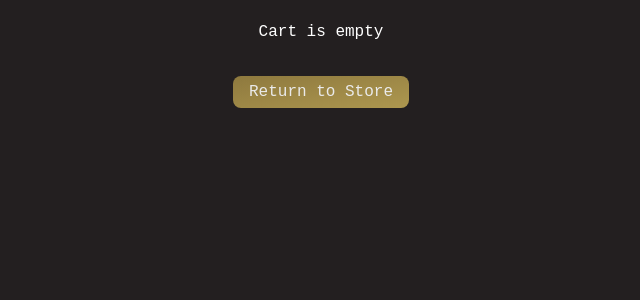
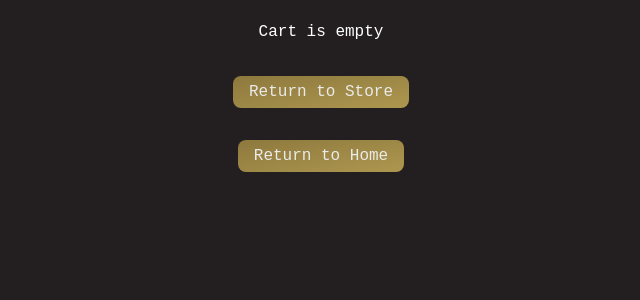
Before and after one commit to vipul-khedekar/top-1percent-exchange_buysell, a React (Vite) app: page /cart in a window 1280 px wide. Shown: the top 300 px of the page, without its empty margins (319-959 px from the left). Built offline with nearby package versions, Linux system fonts and the light colour scheme.

Commit message:
Update: Return to home button and scaling animations.

```diff
--- a/src/pages/Cart.tsx
+++ b/src/pages/Cart.tsx
@@ -16,24 +16,41 @@ function Cart() {
       {cartItems.length > 0 ? (
         <div className="flex flex-col justify-center items-center gap-8 text-2xl">
           <h3>Cart Items</h3>
+
           {cartItems.map((item) => {
             return <CartContent key={item.id} {...item} />;
           })}
+
           <Link
-            className="bg-gradient-to-br from-darkGold to-gold rounded-lg py-1 px-4"
+            className="bg-gradient-to-br from-darkGold to-gold rounded-lg py-1 px-4 text-lg ease-in duration-200 hover:scale-110"
             to="/store/buy"
           >
             Return to Store
+          </Link>
+
+          <Link
+            className="bg-gradient-to-br from-darkGold to-gold rounded-lg py-1 px-4 text-lg ease-in duration-200 hover:scale-110"
+            to="/"
+          >
+            Return to Home
           </Link>
         </div>
       ) : (
         <>
           <h3 className="text-white">Cart is empty</h3>
+
           <Link
-            className="bg-gradient-to-br from-darkGold to-gold rounded-lg py-1 px-4"
+            className="bg-gradient-to-br from-darkGold to-gold rounded-lg py-1 px-4 ease-in duration-200 hover:scale-110"
             to="/store/buy"
           >
             Return to Store
+          </Link>
+
+          <Link
+            className="bg-gradient-to-br from-darkGold to-gold rounded-lg py-1 px-4 ease-in duration-200 hover:scale-110"
+            to="/"
+          >
+            Return to Home
           </Link>
         </>
       )}
--- a/src/pages/Error.tsx
+++ b/src/pages/Error.tsx
@@ -6,11 +6,19 @@ function Error() {
       <h1 className="text-semiDarkWhite text-4xl">
         Whoopse!!! Such page doesn't exists.
       </h1>
+
       <Link
-        className="bg-gradient-to-br from-darkGold to-gold rounded-lg py-1 px-4"
+        className="bg-gradient-to-br from-darkGold to-gold rounded-lg py-1 px-4 ease-in duration-200 hover:scale-110"
         to="/store/buy"
       >
         Return to Store
+      </Link>
+
+      <Link
+        className="bg-gradient-to-br from-darkGold to-gold rounded-lg py-1 px-4 ease-in duration-200 hover:scale-110"
+        to="/"
+      >
+        Return to Home
       </Link>
     </div>
   );
```
